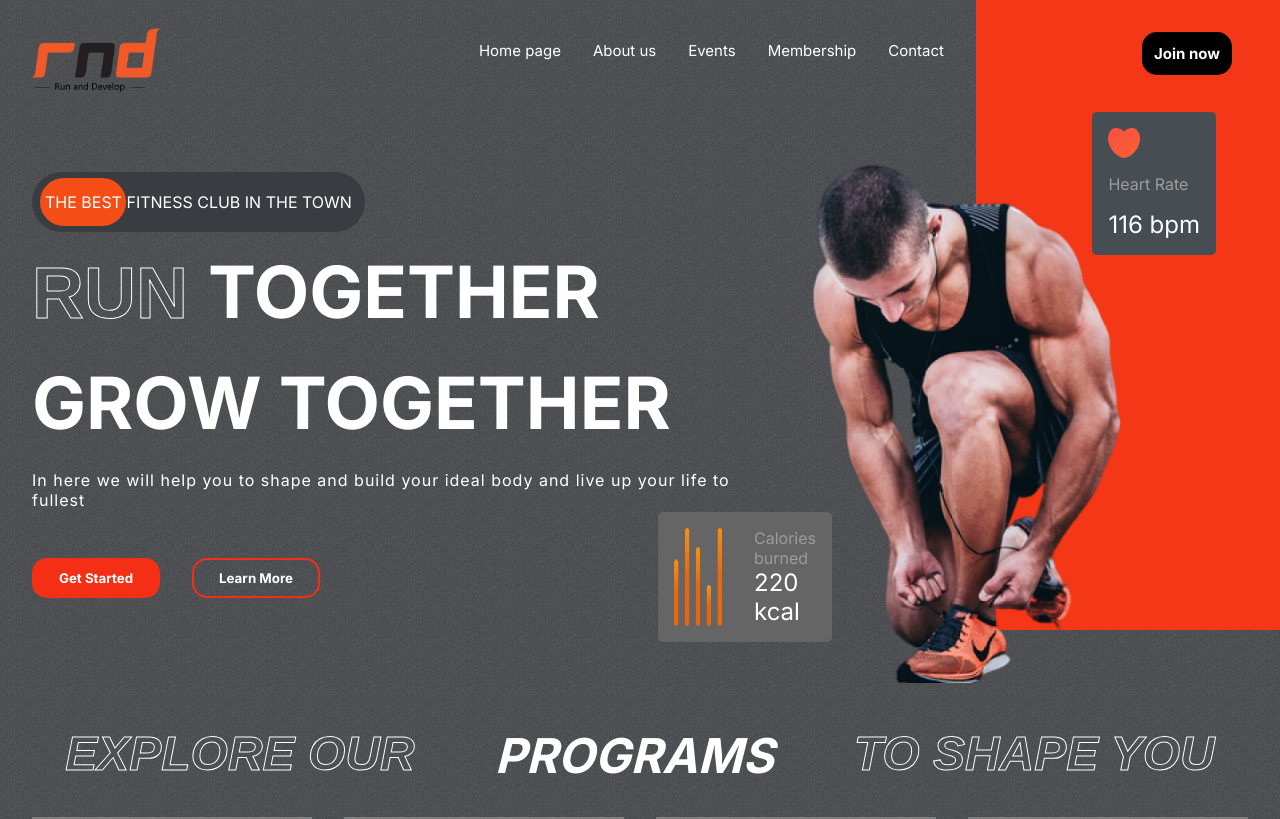
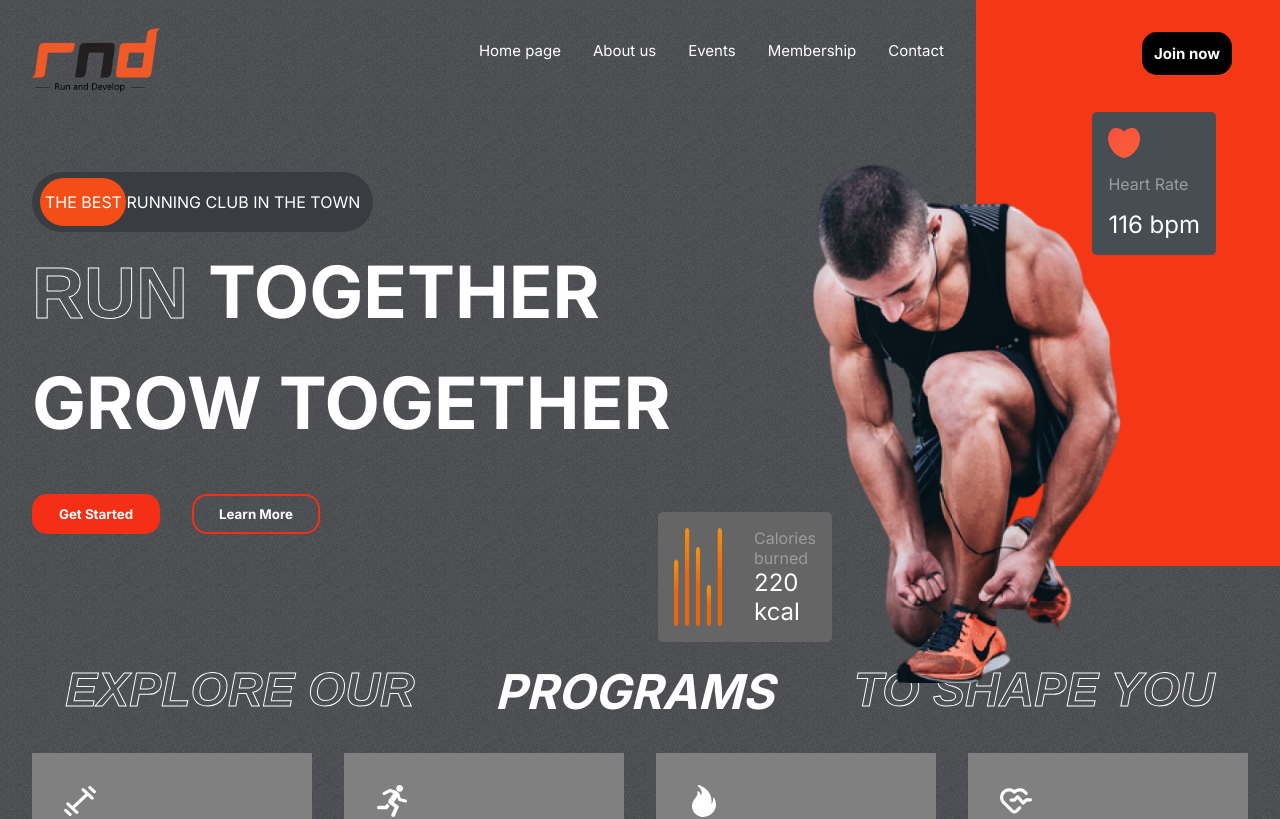
Before and after one commit to haritha1809/website1, a React (Create React App) app: page / in a window 1280 px wide. Shown: the top 819 px of the page. Built offline with nearby package versions, Linux system fonts and the light colour scheme.

Commit message:
modified

```diff
--- a/src/Components/Hero/Hero.jsx
+++ b/src/Components/Hero/Hero.jsx
@@ -24,7 +24,7 @@ const Hero = () => {
             whileInView={{ left: "8px" }}
             transition={{ ...transition, type: "tween" }}
           ></motion.div>
-          <span>THE BEST FITNESS CLUB IN THE TOWN</span>
+          <span>THE BEST RUNNING CLUB IN THE TOWN</span>
         </div>
         {/* Hero text */}
         <div className="hero-text">
@@ -34,12 +34,6 @@ const Hero = () => {
           </div>
           <div>
             <span>Grow Together</span>
-          </div>
-          <div>
-            <span>
-              In here we will help you to shape and build your ideal body and
-              live up your life to fullest
-            </span>
           </div>
         </div>
 
```
